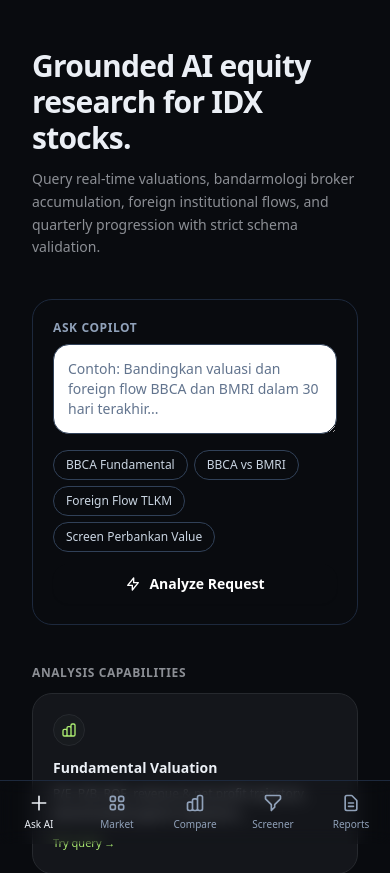
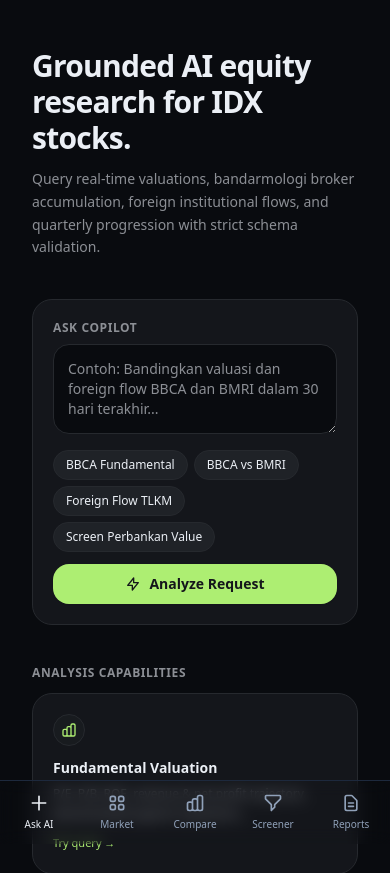
Before and after one commit to Khairil-12/Sectors-hackathon-2026, a Django app: page / in a window 390 px wide. Shown: the top 873 px of the page. Run offline with Django 5.2, Linux system fonts and the light colour scheme; data that the repository does not hold is empty; style sheets or scripts are compiled from the project's sources; some libraries are stand-ins or nearby versions.

Commit message:
refactor: update prompt composer with sidebar design tokens

```diff
--- a/templates/components/prompt_composer.html
+++ b/templates/components/prompt_composer.html
@@ -1,34 +1,34 @@
 <!-- Flowbite Prompt Composer Component -->
-<div class="rounded-xl border border-slate-800 bg-surface-900 p-5 sm:p-6 shadow-panel">
+<div class="rounded-xl border border-border bg-card p-5 sm:p-6 shadow-panel">
     <form method="POST" action="{% url 'research:workspace' %}" class="relative" id="promptForm">
         {% csrf_token %}
         <div class="flex items-center justify-between mb-2">
-            <label for="promptInput" class="block text-xs font-semibold uppercase tracking-wider text-slate-400">Ask Copilot</label>
-            <span class="hidden sm:inline-flex items-center gap-1.5 text-xs text-slate-400">
+            <label for="promptInput" class="block text-xs font-semibold uppercase tracking-wider text-muted-foreground">Ask Copilot</label>
+            <span class="hidden sm:inline-flex items-center gap-1.5 text-xs text-muted-foreground">
                 <span>Press</span>
-                <kbd class="px-1.5 py-0.5 text-[10px] font-semibold text-slate-300 bg-surface-800 border border-slate-700 rounded">Ctrl</kbd>
+                <kbd class="px-1.5 py-0.5 text-[10px] font-semibold text-muted-foreground bg-muted border border-border rounded">Ctrl</kbd>
                 <span>+</span>
-                <kbd class="px-1.5 py-0.5 text-[10px] font-semibold text-slate-300 bg-surface-800 border border-slate-700 rounded">Enter</kbd>
+                <kbd class="px-1.5 py-0.5 text-[10px] font-semibold text-muted-foreground bg-muted border border-border rounded">Enter</kbd>
                 <span>to analyze</span>
             </span>
         </div>
 
         <div class="relative">
-            <textarea name="prompt" id="promptInput" rows="3" class="block p-3.5 w-full text-sm text-white bg-surface-950 rounded-lg border border-slate-700 focus:ring-brand-500 focus:border-brand-500 placeholder-slate-500 transition-colors"
+            <textarea name="prompt" id="promptInput" rows="3" class="block p-3.5 w-full text-sm text-foreground bg-background rounded-lg border border-input focus:ring-ring focus:border-ring placeholder-muted-foreground transition-colors"
                 placeholder="Contoh: Bandingkan valuasi dan foreign flow BBCA dan BMRI dalam 30 hari terakhir..."></textarea>
         </div>
 
         <div class="mt-4 flex flex-wrap items-center justify-between gap-3">
             <div class="flex flex-wrap items-center gap-1.5 text-xs">
-                <span class="text-slate-500 text-[11px] mr-1 hidden sm:inline">Templates:</span>
-                <button type="button" class="inline-flex items-center rounded-full border border-slate-700 bg-surface-950 px-3 py-1.5 text-xs font-medium text-slate-300 hover:bg-surface-800 hover:border-brand-500 hover:text-white transition-colors" data-prompt="Analisis fundamental dan valuasi BBCA">BBCA Fundamental</button>
-                <button type="button" class="inline-flex items-center rounded-full border border-slate-700 bg-surface-950 px-3 py-1.5 text-xs font-medium text-slate-300 hover:bg-surface-800 hover:border-brand-500 hover:text-white transition-colors" data-prompt="Bandingkan performa BBCA dan BMRI 30 hari terakhir">BBCA vs BMRI</button>
-                <button type="button" class="inline-flex items-center rounded-full border border-slate-700 bg-surface-950 px-3 py-1.5 text-xs font-medium text-slate-300 hover:bg-surface-800 hover:border-brand-500 hover:text-white transition-colors" data-prompt="Cek tren foreign flow dan broker akumulasi TLKM">Foreign Flow TLKM</button>
-                <button type="button" class="inline-flex items-center rounded-full border border-slate-700 bg-surface-950 px-3 py-1.5 text-xs font-medium text-slate-300 hover:bg-surface-800 hover:border-brand-500 hover:text-white transition-colors" data-prompt="Screening saham perbankan IDX yang undervalued dengan dividend yield tinggi">Screen Perbankan Value</button>
+                <span class="text-muted-foreground text-[11px] mr-1 hidden sm:inline">Templates:</span>
+                <button type="button" class="inline-flex items-center rounded-full border border-border bg-secondary px-3 py-1.5 text-xs font-medium text-secondary-foreground hover:bg-muted-dark hover:border-primary transition-colors" data-prompt="Analisis fundamental dan valuasi BBCA">BBCA Fundamental</button>
+                <button type="button" class="inline-flex items-center rounded-full border border-border bg-secondary px-3 py-1.5 text-xs font-medium text-secondary-foreground hover:bg-muted-dark hover:border-primary transition-colors" data-prompt="Bandingkan performa BBCA dan BMRI 30 hari terakhir">BBCA vs BMRI</button>
+                <button type="button" class="inline-flex items-center rounded-full border border-border bg-secondary px-3 py-1.5 text-xs font-medium text-secondary-foreground hover:bg-muted-dark hover:border-primary transition-colors" data-prompt="Cek tren foreign flow dan broker akumulasi TLKM">Foreign Flow TLKM</button>
+                <button type="button" class="inline-flex items-center rounded-full border border-border bg-secondary px-3 py-1.5 text-xs font-medium text-secondary-foreground hover:bg-muted-dark hover:border-primary transition-colors" data-prompt="Screening saham perbankan IDX yang undervalued dengan dividend yield tinggi">Screen Perbankan Value</button>
             </div>
 
             <div class="flex items-center gap-3 w-full sm:w-auto justify-end">
-                <button type="submit" class="w-full sm:w-auto inline-flex items-center justify-center rounded-lg bg-brand-600 px-6 py-2.5 text-sm font-semibold text-white shadow-sm hover:bg-brand-500 disabled:opacity-50 disabled:cursor-not-allowed transition-all gap-2" id="analyzeBtn">
+                <button type="submit" class="w-full sm:w-auto inline-flex items-center justify-center rounded-lg bg-primary px-6 py-2.5 text-sm font-semibold text-primary-foreground shadow-sm hover:bg-primary-dark disabled:opacity-50 disabled:cursor-not-allowed transition-all gap-2" id="analyzeBtn">
                     <svg class="w-4 h-4" fill="none" stroke="currentColor" viewBox="0 0 24 24">
                         <path stroke-linecap="round" stroke-linejoin="round" stroke-width="2" d="M13 10V3L4 14h7v7l9-11h-7z"></path>
                     </svg>
@@ -39,36 +39,36 @@
     </form>
 
     <!-- Authentic Agent Processing Status -->
-    <div id="loadingStepper" class="hidden mt-6 rounded-xl border border-brand-900/60 bg-brand-950/30 p-5">
+    <div id="loadingStepper" class="hidden mt-6 rounded-xl border border-primary/20 bg-primary/10 p-5">
         <div class="flex items-center justify-between">
             <div class="flex items-center gap-3">
                 <div role="status">
-                    <svg aria-hidden="true" class="w-5 h-5 text-slate-700 animate-spin fill-brand-500" viewBox="0 0 100 101" fill="none" xmlns="http://www.w3.org/2000/svg">
+                    <svg aria-hidden="true" class="w-5 h-5 text-muted animate-spin fill-primary" viewBox="0 0 100 101" fill="none" xmlns="http://www.w3.org/2000/svg">
                         <path d="M100 50.5908C100 78.2051 77.6142 100.591 50 100.591C22.3858 100.591 0 78.2051 0 50.5908C0 22.9766 22.3858 0.59082 50 0.59082C77.6142 0.59082 100 22.9766 100 50.5908ZM9.08144 50.5908C9.08144 73.1895 27.4013 91.5094 50 91.5094C72.5987 91.5094 90.9186 73.1895 90.9186 50.5908C90.9186 27.9921 72.5987 9.67226 50 9.67226C27.4013 9.67226 9.08144 27.9921 9.08144 50.5908Z" fill="currentColor"/>
                         <path d="M93.9676 39.0409C96.393 38.4038 97.8624 35.9116 97.0079 33.5539C95.2932 28.8227 92.871 24.3692 89.8167 20.348C85.8452 15.1192 80.8826 10.7238 75.2124 7.41289C69.5422 4.10194 63.2754 1.94025 56.7698 1.05124C51.7666 0.367541 46.6976 0.446843 41.7345 1.27873C39.2613 1.69328 37.813 4.19778 38.4501 6.62326C39.0873 9.04874 41.5694 10.4717 44.0505 10.1071C47.8511 9.54855 51.7191 9.52689 55.5402 10.0491C60.8642 10.7766 65.9928 12.5457 70.6331 15.2552C75.2735 17.9648 79.3347 21.5619 82.5849 25.841C84.9175 28.9121 86.7997 32.2913 88.1811 35.8758C89.083 38.2158 91.5421 39.6781 93.9676 39.0409Z" fill="currentFill"/>
                     </svg>
                     <span class="sr-only">Loading...</span>
                 </div>
                 <div>
-                    <h3 class="text-sm font-semibold text-brand-400">Synthesizing IDX Market Intelligence</h3>
-                    <p class="text-xs text-slate-400 mt-0.5">Executing parallel queries to Sectors Financial API & grounding investment thesis...</p>
+                    <h3 class="text-sm font-semibold text-primary">Synthesizing IDX Market Intelligence</h3>
+                    <p class="text-xs text-muted-foreground mt-0.5">Executing parallel queries to Sectors Financial API & grounding investment thesis...</p>
                 </div>
             </div>
-            <span class="text-xs text-slate-400 font-mono" id="stepTimer">Elapsed: 0s</span>
+            <span class="text-xs text-muted-foreground font-mono" id="stepTimer">Elapsed: 0s</span>
         </div>
     </div>
 
     <!-- Inline Flowbite Guardrail / Out of Scope Alert -->
-    <div id="guardAlert" class="hidden mt-5 p-4 mb-4 text-sm rounded-xl bg-amber-950/30 border border-amber-900/60" role="alert">
+    <div id="guardAlert" class="hidden mt-5 p-4 mb-4 text-sm rounded-xl bg-warning/10 border border-warning/20" role="alert">
         <div class="flex items-start gap-3">
-            <svg class="flex-shrink-0 inline w-5 h-5 mt-0.5 text-amber-400" aria-hidden="true" xmlns="http://www.w3.org/2000/svg" fill="currentColor" viewBox="0 0 20 20">
+            <svg class="flex-shrink-0 inline w-5 h-5 mt-0.5 text-warning" aria-hidden="true" xmlns="http://www.w3.org/2000/svg" fill="currentColor" viewBox="0 0 20 20">
                 <path d="M10 .5a9.5 9.5 0 1 0 9.5 9.5A9.51 9.51 0 0 0 10 .5ZM9.5 4a1.5 1.5 0 1 1 0 3 1.5 1.5 0 0 1 0-3ZM12 15H8a1 1 0 0 1 0-2h1v-3H8a1 1 0 0 1 0-2h2a1 1 0 0 1 1 1v4h1a1 1 0 0 1 0 2Z"/>
             </svg>
             <div class="space-y-2 flex-1">
-                <div class="font-semibold text-amber-300" id="guardTitle">Lingkup Riset Saham IDX</div>
-                <p class="text-slate-300 text-xs leading-relaxed" id="guardMessage"></p>
+                <div class="font-semibold text-warning" id="guardTitle">Lingkup Riset Saham IDX</div>
+                <p class="text-card-foreground text-xs leading-relaxed" id="guardMessage"></p>
                 <div class="pt-2">
-                    <span class="text-[11px] font-semibold uppercase tracking-wider text-slate-400 block mb-1.5">Rekomendasi Pertanyaan:</span>
+                    <span class="text-[11px] font-semibold uppercase tracking-wider text-muted-foreground block mb-1.5">Rekomendasi Pertanyaan:</span>
                     <div class="flex flex-wrap gap-1.5" id="guardSuggestions"></div>
                 </div>
             </div>
@@ -125,7 +125,7 @@
         guardAlert.classList.add('hidden');
         analyzeBtn.disabled = true;
         analyzeBtn.innerHTML = `
-            <svg aria-hidden="true" class="w-4 h-4 text-slate-400 animate-spin fill-white" viewBox="0 0 100 101" fill="none" xmlns="http://www.w3.org/2000/svg">
+            <svg aria-hidden="true" class="w-4 h-4 text-muted animate-spin fill-white" viewBox="0 0 100 101" fill="none" xmlns="http://www.w3.org/2000/svg">
                 <path d="M100 50.5908C100 78.2051 77.6142 100.591 50 100.591C22.3858 100.591 0 78.2051 0 50.5908C0 22.9766 22.3858 0.59082 50 0.59082C77.6142 0.59082 100 22.9766 100 50.5908ZM9.08144 50.5908C9.08144 73.1895 27.4013 91.5094 50 91.5094C72.5987 91.5094 90.9186 73.1895 90.9186 50.5908C90.9186 27.9921 72.5987 9.67226 50 9.67226C27.4013 9.67226 9.08144 27.9921 9.08144 50.5908Z" fill="currentColor"/>
                 <path d="M93.9676 39.0409C96.393 38.4038 97.8624 35.9116 97.0079 33.5539C95.2932 28.8227 92.871 24.3692 89.8167 20.348C85.8452 15.1192 80.8826 10.7238 75.2124 7.41289C69.5422 4.10194 63.2754 1.94025 56.7698 1.05124C51.7666 0.367541 46.6976 0.446843 41.7345 1.27873C39.2613 1.69328 37.813 4.19778 38.4501 6.62326C39.0873 9.04874 41.5694 10.4717 44.0505 10.1071C47.8511 9.54855 51.7191 9.52689 55.5402 10.0491C60.8642 10.7766 65.9928 12.5457 70.6331 15.2552C75.2735 17.9648 79.3347 21.5619 82.5849 25.841C84.9175 28.9121 86.7997 32.2913 88.1811 35.8758C89.083 38.2158 91.5421 39.6781 93.9676 39.0409Z" fill="currentFill"/>
             </svg>
@@ -178,7 +178,7 @@
                 suggestions.forEach(item => {
                     const chip = document.createElement('button');
                     chip.type = 'button';
-                    chip.className = 'rounded-full border border-amber-800/60 bg-amber-950/40 px-2.5 py-1 text-xs text-amber-200 hover:border-amber-500 hover:text-white transition-colors';
+                    chip.className = 'rounded-full border border-warning/20 bg-warning/10 px-2.5 py-1 text-xs text-warning hover:border-warning hover:text-warning-foreground transition-colors';
                     chip.dataset.prompt = item;
                     chip.textContent = item;
                     guardSuggestions.appendChild(chip);
```
